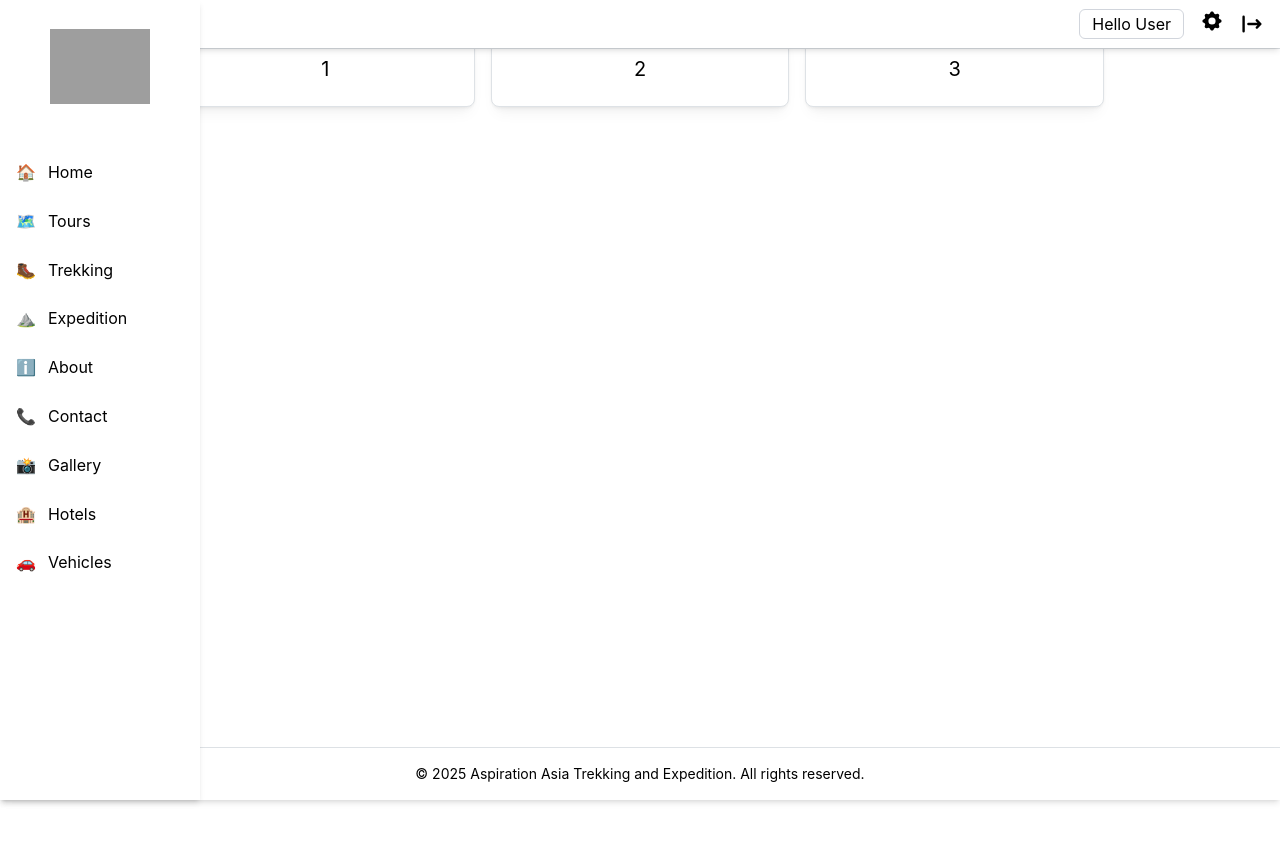
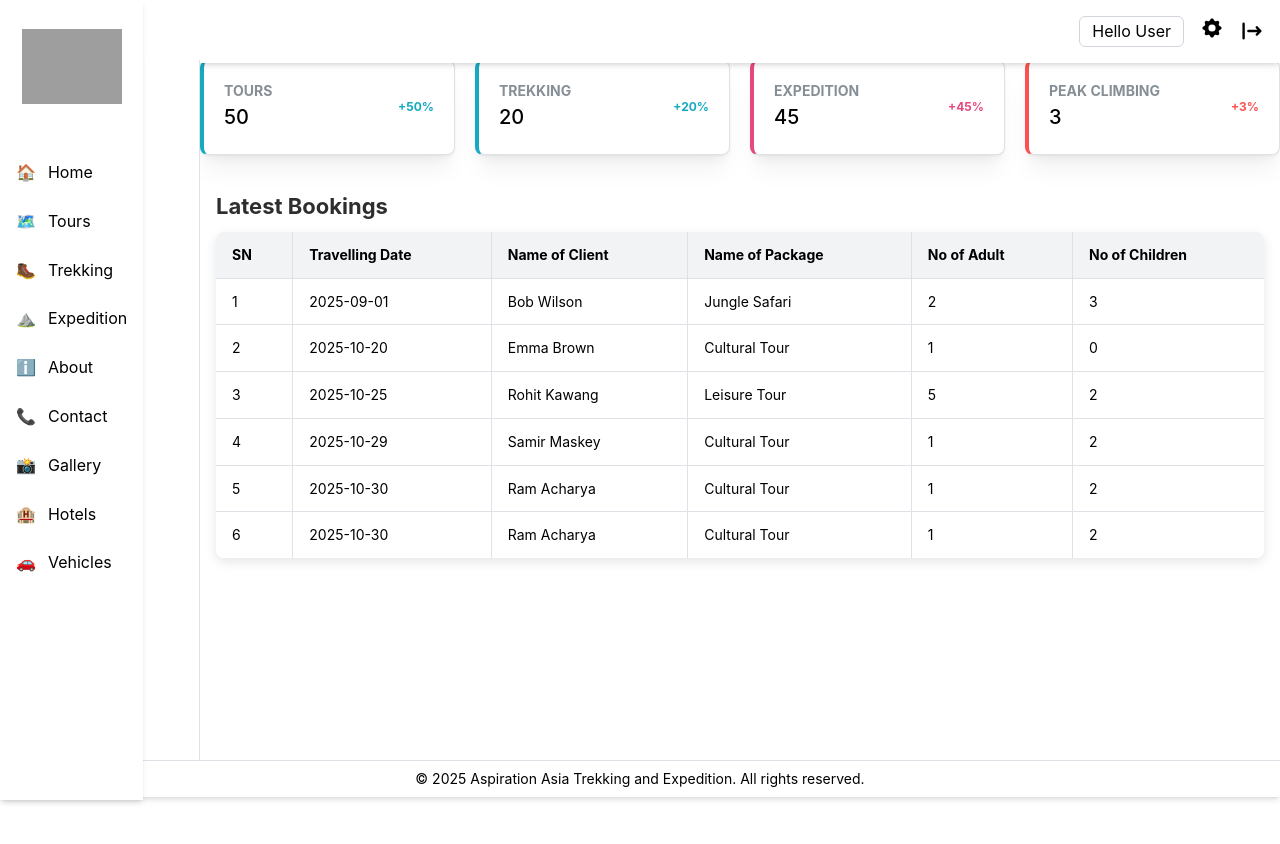
Before and after one commit to adhikari-jagdish/aspire-web-admin, a React (Vite) app: page /dashboard in a window 1280 px wide. Shown: the top 844 px of the page. After the commit the page ends 800 px from the top, so only its background shows below. Built offline with nearby package versions, Linux system fonts and the light colour scheme; grey boxes are pictures that could not be loaded.

Commit message:
Customer Booking Changes

```diff
--- a/src/App.css
+++ b/src/App.css
@@ -1,44 +1,6 @@
-@import "tailwindcss";
-
-#root {
-  max-width: 1280px;
-  margin: 0 auto;
-  padding: 2rem;
-  text-align: center;
+@font-face {
+  font-family: Poppins;
+  src: url("../src/assets/fonts/Poppins-Regular.ttf");
 }
 
-.logo {
-  height: 6em;
-  padding: 1.5em;
-  will-change: filter;
-  transition: filter 300ms;
-}
-.logo:hover {
-  filter: drop-shadow(0 0 2em #646cffaa);
-}
-.logo.react:hover {
-  filter: drop-shadow(0 0 2em #61dafbaa);
-}
-
-@keyframes logo-spin {
-  from {
-    transform: rotate(0deg);
-  }
-  to {
-    transform: rotate(360deg);
-  }
-}
-
-@media (prefers-reduced-motion: no-preference) {
-  a:nth-of-type(2) .logo {
-    animation: logo-spin infinite 20s linear;
-  }
-}
-
-.card {
-  padding: 2em;
-}
-
-.read-the-docs {
-  color: #888;
-}
+@import "tailwindcss";
--- /dev/null
+++ b/src/common/common_components/custom_card.jsx
@@ -0,0 +1,36 @@
+import { Card, Text, Group } from "@mantine/core";
+
+const CustomCard = ({ title, value, color = "white" }) => {
+    return (
+        <Card
+            shadow="md"
+            radius="md"
+            p="lg"
+            withBorder
+            style={{
+                borderLeft: `4px solid var(--mantine-color-${color}-6)`,
+                transition: "transform 0.2s, box-shadow 0.2s",
+                "&:hover": {
+                    transform: "translateY(-4px)",
+                    boxShadow: "0 8px 16px rgba(0, 0, 0, 0.1)",
+                },
+            }}
+        >
+            <Group justify="space-between" align="center">
+                <div>
+                    <Text size="sm" c="dimmed" tt="uppercase" fw={700}>
+                        {title}
+                    </Text>
+                    <Text size="xl" fw={500}>
+                        {value}
+                    </Text>
+                </div>
+                <Text size="xs" c={color} fw={700}>
+                    {typeof value === "number" ? `+${value}%` : value}
+                </Text>
+            </Group>
+        </Card>
+    );
+};
+
+export default CustomCard;
--- /dev/null
+++ b/src/customer_bookings/view/customer_bookings_table.jsx
@@ -0,0 +1,58 @@
+import { Table, ScrollArea, Box } from "@mantine/core";
+
+const CustomBookingsTable = ({ data }) => {
+    const rows = data.map((item, index) => (
+        <Table.Tr key={item.id} className="hover:bg-gray-50 transition-colors">
+            <Table.Td>{index + 1}</Table.Td>
+            <Table.Td>{item.travellingDate}</Table.Td>
+            <Table.Td>{item.clientName}</Table.Td>
+            <Table.Td>{item.packageName}</Table.Td>
+            <Table.Td>{item.adults}</Table.Td>
+            <Table.Td>{item.children}</Table.Td>
+        </Table.Tr>
+    ));
+
+    return (
+        <Box
+            style={{
+                boxShadow: "0 4px 12px rgba(0, 0, 0, 0.1)",
+                borderRadius: 8,
+                overflow: "hidden",
+            }}
+        >
+            <ScrollArea>
+                <Table
+                    horizontalSpacing="md"
+                    verticalSpacing="sm"
+                    withBorder
+                    withColumnBorders
+                    className="bg-white"
+                >
+                    <Table.Thead>
+                        <Table.Tr>
+                            <Table.Th style={{ backgroundColor: "#f1f3f5" }}>SN</Table.Th>
+                            <Table.Th style={{ backgroundColor: "#f1f3f5" }}>
+                                Travelling Date
+                            </Table.Th>
+                            <Table.Th style={{ backgroundColor: "#f1f3f5" }}>
+                                Name of Client
+                            </Table.Th>
+                            <Table.Th style={{ backgroundColor: "#f1f3f5" }}>
+                                Name of Package
+                            </Table.Th>
+                            <Table.Th style={{ backgroundColor: "#f1f3f5" }}>
+                                No of Adult
+                            </Table.Th>
+                            <Table.Th style={{ backgroundColor: "#f1f3f5" }}>
+                                No of Children
+                            </Table.Th>
+                        </Table.Tr>
+                    </Table.Thead>
+                    <Table.Tbody>{rows}</Table.Tbody>
+                </Table>
+            </ScrollArea>
+        </Box>
+    );
+};
+
+export default CustomBookingsTable;
--- a/src/dashboard/components/footer.jsx
+++ b/src/dashboard/components/footer.jsx
@@ -1,6 +1,6 @@
 const Footer = () => {
   return (
-    <footer className="bg-white text-black py-4 text-center shadow-md">
+    <footer className="bg-white text-black py-2 text-center shadow-md">
       <p className="text-sm">
         &copy; 2025 Aspiration Asia Trekking and Expedition. All rights
         reserved.
--- a/src/dashboard/components/header.jsx
+++ b/src/dashboard/components/header.jsx
@@ -25,7 +25,7 @@ const Header = () => {
   }, []);
 
   return (
-    <header className="bg-white text-black h-12 p-4 flex items-center justify-end shadow-md">
+    <header className="bg-white text-black p-4 flex items-center justify-end shadow-md">
       {/* Settings and Logout Icons */}
       <div className="flex items-center space-x-4">
         <div className="border border-gray-300 rounded-md px-3 py-0.5">
--- a/src/dashboard/components/side_nav.jsx
+++ b/src/dashboard/components/side_nav.jsx
@@ -31,9 +31,8 @@ const SideNav = () => {
 
       {/* Sidebar */}
       <div
-        className={`fixed inset-y-0 left-0 w-50 bg-white text-white shadow-md transform ${
-          isOpen ? "translate-x-0" : "-translate-x-full"
-        } md:translate-x-0 transition-transform duration-300 ease-in-out z-40`}
+        className={`fixed inset-y-0 left-0 bg-white text-white shadow-md transform ${isOpen ? "translate-x-0" : "-translate-x-full"
+          } md:translate-x-0 transition-transform duration-300 ease-in-out z-40`}
       >
         <div className="p-4">
           <img
--- a/src/dashboard/view/dashboard_view.jsx
+++ b/src/dashboard/view/dashboard_view.jsx
@@ -2,10 +2,20 @@ import { AppShell, Card, Text, Grid, Container } from "@mantine/core";
 import Header from "../components/header";
 import SideNav from "../components/side_nav";
 import Footer from "../components/footer";
+import HomeView from "./home_view";
 
 const DashboardView = () => {
+  const headerHeight = 60;
+  const footerHeight = 40;
   return (
-    <AppShell>
+    <AppShell
+      padding={0}
+      navbar={{
+        width: { base: 200 }, // Set navbar width (base for all screens)
+      }}
+      header={{ height: headerHeight }} // Set header height
+      footer={{ height: footerHeight }} // Set footer height
+    >
       <AppShell.Header>
         <Header />
       </AppShell.Header>
@@ -18,20 +28,15 @@ const DashboardView = () => {
         <Footer />
       </AppShell.Footer>
 
-      <AppShell.Main>
-        <Container>
-          <Grid>
-            {[1, 2, 3].map((num) => (
-              <Grid.Col span={4} key={num}>
-                <Card shadow="sm" padding="lg" radius="md" withBorder>
-                  <Text align="center" size="xl">
-                    {num}
-                  </Text>
-                </Card>
-              </Grid.Col>
-            ))}
-          </Grid>
-        </Container>
+      <AppShell.Main
+        style={{
+          paddingTop: headerHeight, // Offset main content by header height
+          transition: "padding 0.3s", // Smooth transition for responsive changes
+          boxSizing: "border-box",
+          minHeight: `calc(100vh - ${headerHeight}px - ${footerHeight}px)`, // Fit viewport
+        }}
+      >
+        <HomeView />
       </AppShell.Main>
     </AppShell>
   );
--- a/src/dashboard/view/home_view.jsx
+++ b/src/dashboard/view/home_view.jsx
@@ -0,0 +1,81 @@
+import { SimpleGrid, Title } from "@mantine/core";
+import CustomCard from "../../common/common_components/custom_card";
+import CustomBookingsTable from "../../customer_bookings/view/customer_bookings_table";
+
+const HomeView = () => {
+
+    const myData = [
+        {
+            id: 1,
+            travellingDate: "2025-09-01",
+            clientName: "Bob Wilson",
+            packageName: "Jungle Safari",
+            adults: 2,
+            children: 3,
+        },
+        {
+            id: 2,
+            travellingDate: "2025-10-20",
+            clientName: "Emma Brown",
+            packageName: "Cultural Tour",
+            adults: 1,
+            children: 0,
+        },
+        {
+            id: 3,
+            travellingDate: "2025-10-25",
+            clientName: "Rohit Kawang",
+            packageName: "Leisure Tour",
+            adults: 5,
+            children: 2,
+        },
+        {
+            id: 4,
+            travellingDate: "2025-10-29",
+            clientName: "Samir Maskey",
+            packageName: "Cultural Tour",
+            adults: 1,
+            children: 2,
+        },
+        {
+            id: 5,
+            travellingDate: "2025-10-30",
+            clientName: "Ram Acharya",
+            packageName: "Cultural Tour",
+            adults: 1,
+            children: 2,
+        },
+
+        {
+            id: 5,
+            travellingDate: "2025-10-30",
+            clientName: "Ram Acharya",
+            packageName: "Cultural Tour",
+            adults: 1,
+            children: 2,
+        },
+    ];
+
+
+    return (
+        <>
+            <SimpleGrid cols={{ base: 1, sm: 2, lg: 4 }} spacing="lg">
+                <CustomCard title="Tours" value={50} color="cyan" />
+                <CustomCard title="Trekking" value={20} color="cyan" />
+                <CustomCard title="Expedition" value={45} color="pink" />
+                <CustomCard title="Peak Climbing" value={3} color="red" />
+            </SimpleGrid>
+
+
+
+            <div style={{ padding: "16px" }}>
+                <Title order={3} mt={20} mb={10} ta="left" c="dark">
+                    Latest Bookings
+                </Title>
+                <CustomBookingsTable data={myData} />
+            </div>
+        </>
+    );
+}
+
+export default HomeView;
```
Also changed, not shown: src/assets/fonts/Poppins-Regular.ttf (added), 1 other file (tests, documents, lock files or other folders).
